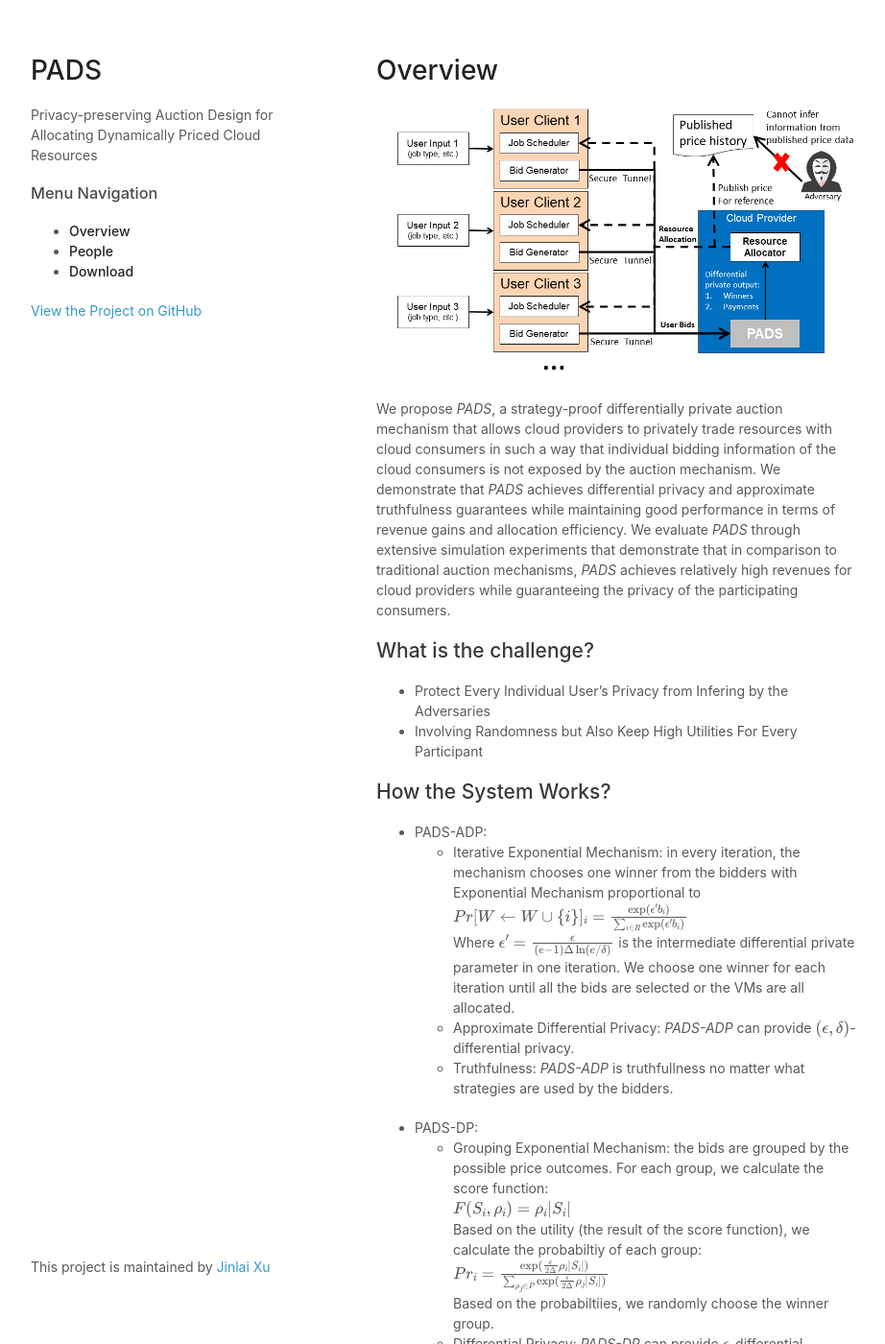
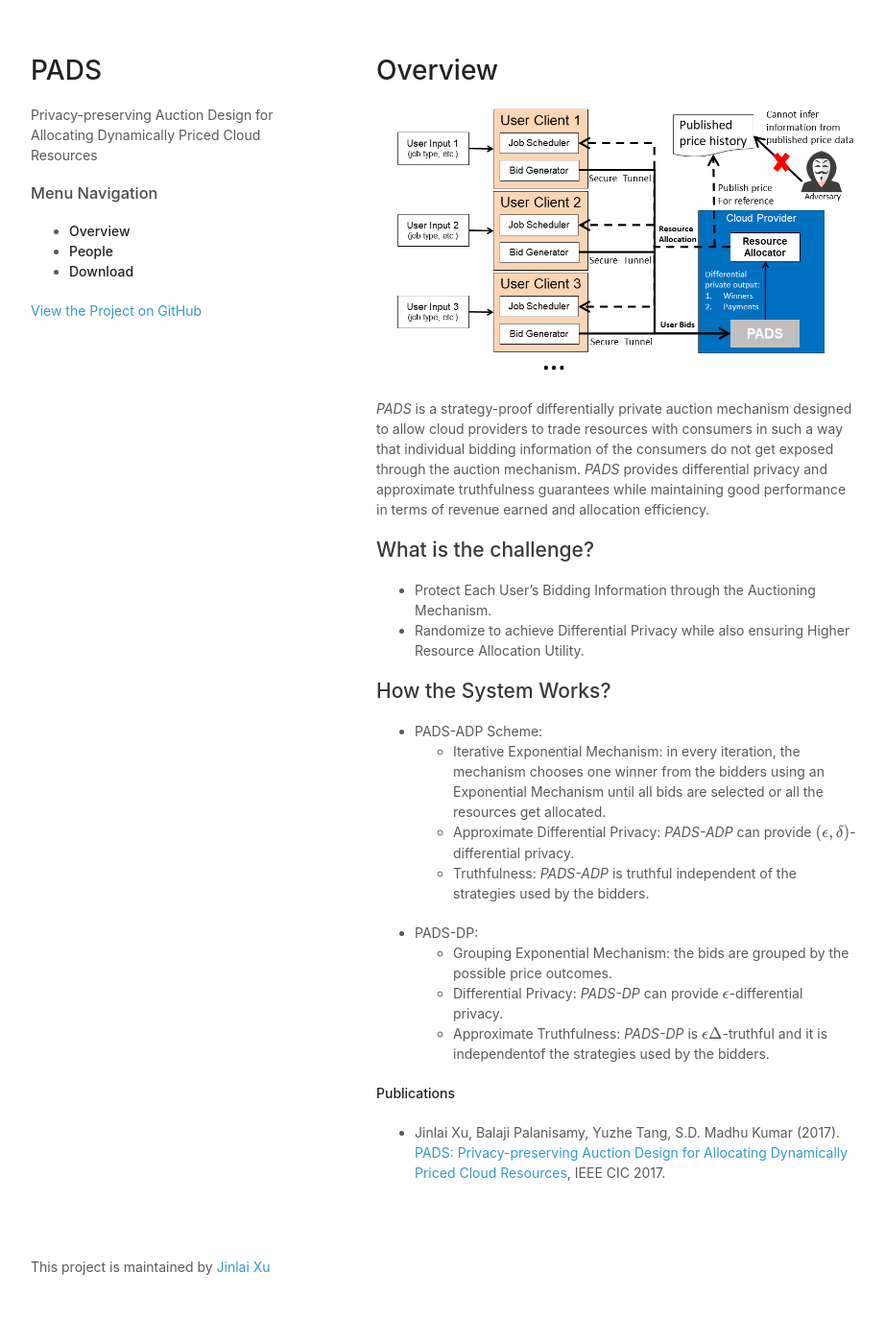
Before and after one commit to bpln/PADS, a Jekyll site: the page built from index.md, in a window 1280 px wide and 1400 px high. Shown: the whole window at 96% size, without its empty margins (178-1100 px from the left). Built offline with Jekyll 4.4.1, drawn with Linux system fonts in a browser that asks for light colours; formulas are drawn with MathJax 3; our own code applies the rules of GitHub Pages for plain Markdown files; some of the changed text lies outside the part shown.

Commit message:
Update index.md

```diff
--- a/index.md
+++ b/index.md
@@ -7,36 +7,23 @@ layout: default
 ![PADS]({{ site.url }}/images/Intro-PADS.png "PADS Architecture")
 {: .pull-right}
 
-We propose *PADS*, a strategy-proof differentially private auction mechanism that allows cloud providers to privately trade resources with cloud consumers in such a way that individual bidding information of the cloud consumers is not exposed by the auction mechanism.
-We demonstrate that *PADS* achieves differential privacy and approximate truthfulness guarantees while maintaining good performance in terms of revenue gains and allocation efficiency.
-We evaluate *PADS* through extensive simulation experiments that demonstrate that in comparison to traditional auction mechanisms, *PADS* achieves relatively high revenues for cloud providers while guaranteeing the privacy of the participating consumers.
+*PADS* is a strategy-proof differentially private auction mechanism designed to allow cloud providers to trade resources with consumers in such a way that individual bidding information of the consumers do not get exposed through the auction mechanism.
+*PADS* provides differential privacy and approximate truthfulness guarantees while maintaining good performance in terms of revenue earned and allocation efficiency.
+
 
 ## What is the challenge?
- + Protect Every Individual User's Privacy from Infering by the Adversaries
- + Involving Randomness but Also Keep High Utilities For Every Participant
+ + Protect Each User's Bidding Information through the Auctioning Mechanism.
+ + Randomize to achieve Differential Privacy while also ensuring Higher Resource Allocation Utility.
 
 ## How the System Works?
- + PADS-ADP:
-   + Iterative Exponential Mechanism: in every iteration, the mechanism chooses one winner from the bidders with Exponential Mechanism proportional to \\
-   $$
-   \begin{equation} Pr[ W \gets W \cup \{i\} ]_i = \frac{\exp(\epsilon^\prime b_i)}{\sum_{i\in R} \exp(\epsilon^\prime b_i)} \end{equation}
-   $$\\
-     Where $\begin{equation} \epsilon^\prime=\frac{\epsilon}{(e-1)\Delta \ln(e/\delta)} \end{equation}$ is the intermediate differential private parameter in one iteration.
-     We choose one winner for each iteration until all the bids are selected or the VMs are all allocated.
+ + PADS-ADP Scheme:
+   + Iterative Exponential Mechanism: in every iteration, the mechanism chooses one winner from the bidders using an Exponential Mechanism until all bids are selected or all the resources get allocated.
    + Approximate Differential Privacy: *PADS-ADP* can provide $(\epsilon,\delta)$-differential privacy.
-   + Truthfulness: *PADS-ADP* is truthfullness no matter what strategies are used by the bidders.
+   + Truthfulness: *PADS-ADP* is truthful independent of the strategies used by the bidders.
  + PADS-DP:
-   + Grouping Exponential Mechanism: the bids are grouped by the possible price outcomes. For each group, we calculate the score function: \\
-   $$
-   F(S_i, \rho_i) = \rho_i |S_i|
-   $$\\
-     Based on the utility (the result of the score function), we calculate the probabiltiy of each group:\\
-   $$
-   Pr_i = \frac{\exp(\frac{\epsilon}{2\Delta} \rho_i |S_i|)}{\sum_{\rho_j\in P} \exp(\frac{\epsilon}{2\Delta} \rho_j |S_i|)}
-   $$\\
-     Based on the probabiltiies, we randomly choose the winner group.
+   + Grouping Exponential Mechanism: the bids are grouped by the possible price outcomes.
    + Differential Privacy: *PADS-DP* can provide $\epsilon$-differential privacy.
-   + Approximate Truthfulness: *PADS-DP* is $\epsilon\Delta$-truthfullness no matter what strategies are used by the bidders.
+   + Approximate Truthfulness: *PADS-DP* is $\epsilon\Delta$-truthful and it is independentof the strategies used by the bidders.
 
 **Publications**
 
```
